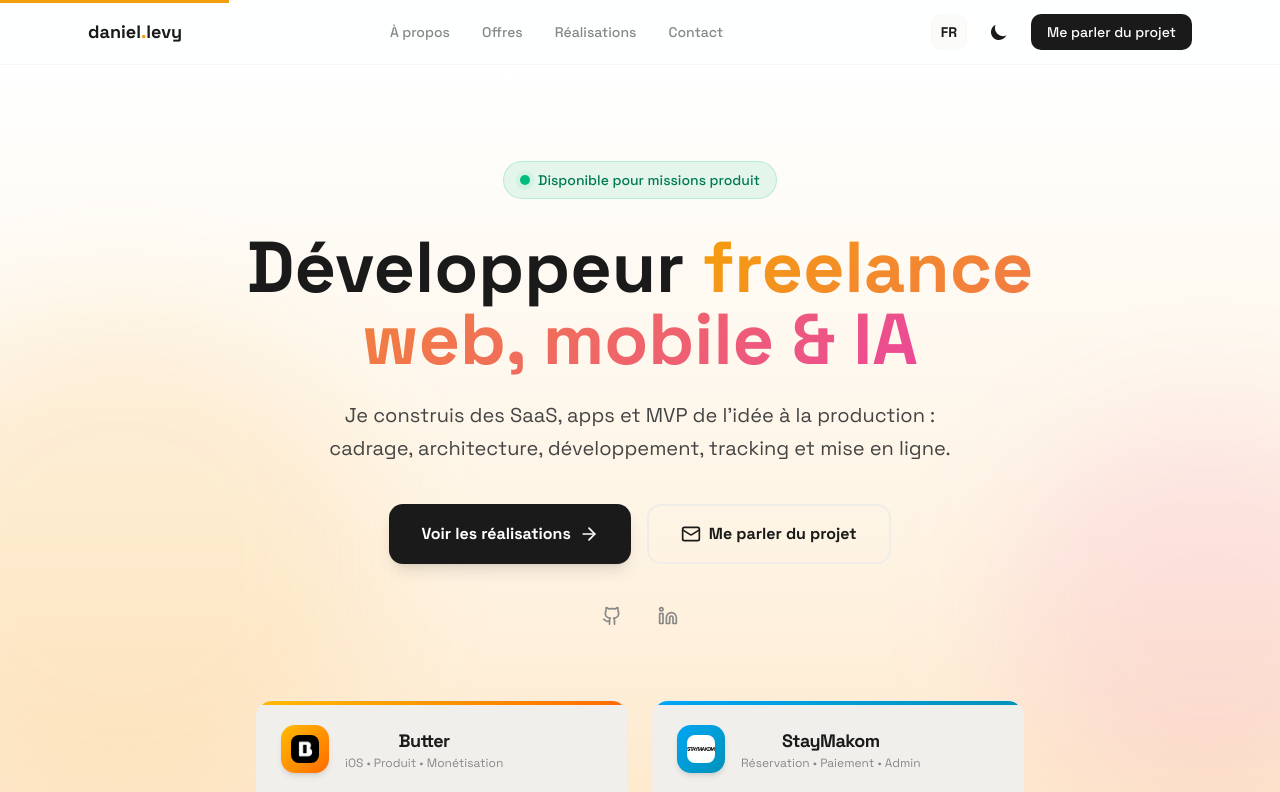
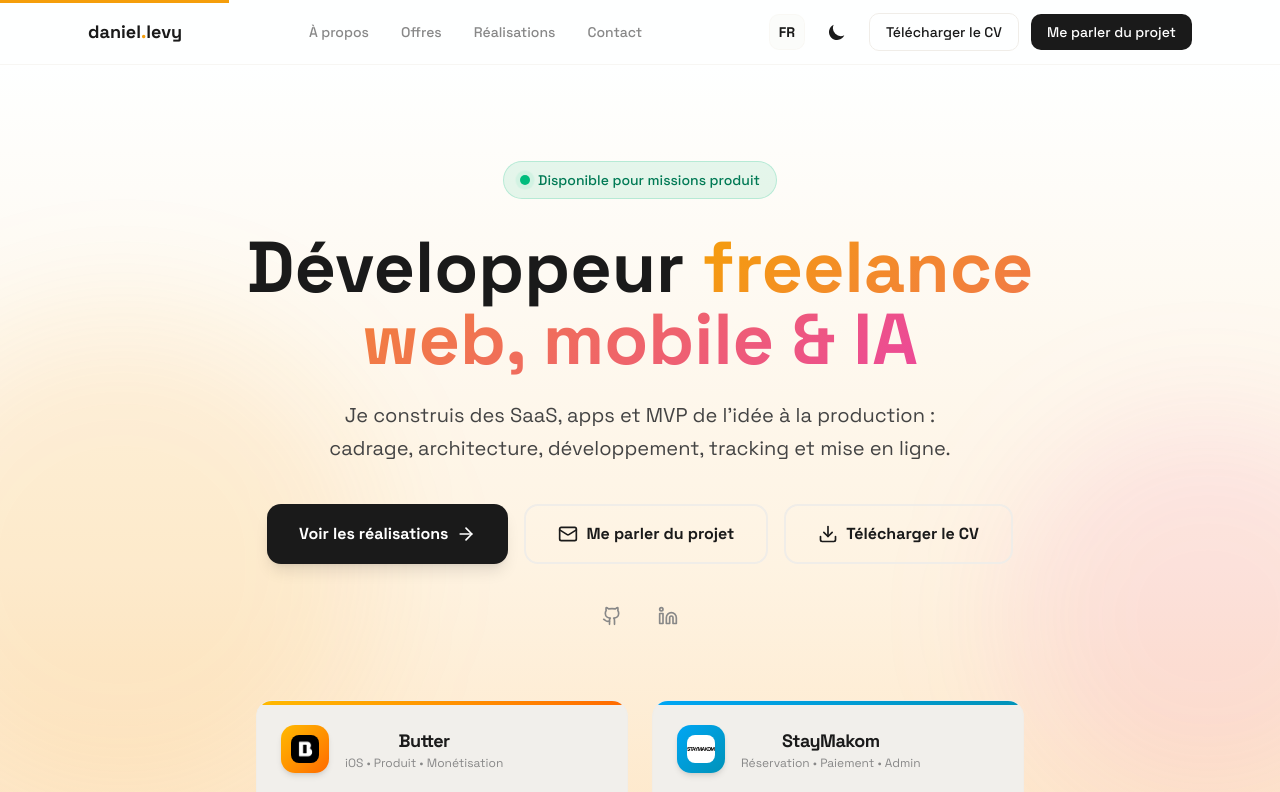
Before and after one commit to danou294/portfolio, a Next.js app: page / in a window 1280 px wide. Shown: the top 792 px of the page. Built offline with nearby package versions, Linux system fonts and the light colour scheme.

Commit message:
feat: add downloadable cv

```diff
--- a/src/app/components/Contact.tsx
+++ b/src/app/components/Contact.tsx
@@ -1,6 +1,6 @@
 "use client";
 import { motion } from "framer-motion";
-import { Mail, Linkedin } from "lucide-react";
+import { Download, Mail, Linkedin } from "lucide-react";
 import { useLanguage } from "../contexts/LanguageContext";
 
 export default function Contact() {
@@ -50,6 +50,15 @@ export default function Contact() {
             <Linkedin className="mr-2 w-5 h-5" />
             LinkedIn
           </a>
+
+          <a
+            href="/docs/cv-daniel-levy.pdf"
+            download
+            className="inline-flex items-center justify-center px-8 py-4 rounded-xl border-2 border-border text-foreground font-semibold text-base hover:bg-secondary transition-colors"
+          >
+            <Download className="mr-2 w-5 h-5" />
+            {t("nav.downloadCV")}
+          </a>
         </motion.div>
 
         <motion.p
--- a/src/app/components/Header.tsx
+++ b/src/app/components/Header.tsx
@@ -28,7 +28,7 @@ export default function Header() {
         </a>
 
         {/* Navigation desktop */}
-        <nav className="hidden md:flex items-center gap-8">
+        <nav className="hidden lg:flex items-center gap-8">
           {navLinks.map((link) => (
             <a
               key={link.href}
@@ -41,9 +41,16 @@ export default function Header() {
         </nav>
 
         {/* Actions desktop */}
-        <div className="hidden md:flex items-center gap-3">
+        <div className="hidden lg:flex items-center gap-3">
           <LanguageToggle />
           <ThemeToggle />
+          <a
+            href="/docs/cv-daniel-levy.pdf"
+            download
+            className="inline-flex items-center px-4 py-2 rounded-lg border border-border text-foreground text-sm font-medium hover:bg-secondary transition-colors"
+          >
+            {t("nav.downloadCV")}
+          </a>
           <a
             href="#contact"
             className="inline-flex items-center px-4 py-2 rounded-lg bg-[#1A1A1A] dark:bg-[#F0EDE8] text-white dark:text-[#111113] text-sm font-medium hover:opacity-90 transition-opacity"
@@ -53,7 +60,7 @@ export default function Header() {
         </div>
 
         {/* Mobile actions */}
-        <div className="md:hidden flex items-center gap-2">
+        <div className="lg:hidden flex items-center gap-2">
           <LanguageToggle />
           <ThemeToggle />
           <button
@@ -69,7 +76,7 @@ export default function Header() {
       </div>
 
       {/* Mobile menu */}
-      <div className={`md:hidden absolute top-full left-0 right-0 glass border-b border-border/50 transition-all duration-300 ${isMenuOpen ? "opacity-100 visible" : "opacity-0 invisible"}`}>
+      <div className={`lg:hidden absolute top-full left-0 right-0 glass border-b border-border/50 transition-all duration-300 ${isMenuOpen ? "opacity-100 visible" : "opacity-0 invisible"}`}>
         <nav className="flex flex-col py-4 px-4 gap-1">
           {navLinks.map((link) => (
             <a
@@ -88,6 +95,14 @@ export default function Header() {
           >
             {t("contact.contactMe")}
           </a>
+          <a
+            href="/docs/cv-daniel-levy.pdf"
+            download
+            onClick={() => setIsMenuOpen(false)}
+            className="mx-4 py-3 text-center rounded-lg border border-border text-foreground font-medium"
+          >
+            {t("nav.downloadCV")}
+          </a>
         </nav>
       </div>
     </header>
--- a/src/app/components/Hero.tsx
+++ b/src/app/components/Hero.tsx
@@ -1,7 +1,7 @@
 "use client";
 import { motion } from "framer-motion";
 import Image from "next/image";
-import { ArrowRight, Mail, Github, Linkedin } from "lucide-react";
+import { ArrowRight, Download, Mail, Github, Linkedin } from "lucide-react";
 import { useLanguage } from "../contexts/LanguageContext";
 import Link from "next/link";
 import frTranslations from "../lib/translations/fr.json";
@@ -144,7 +144,7 @@ export default function Hero() {
             initial={{ opacity: 0, y: 20 }}
             animate={{ opacity: 1, y: 0 }}
             transition={{ duration: 0.6, delay: 0.3 }}
-            className="flex flex-col sm:flex-row gap-4 justify-center mb-8"
+            className="flex flex-col sm:flex-row sm:flex-wrap gap-4 justify-center mb-8"
           >
             <a
               href="#projects"
@@ -159,6 +159,14 @@ export default function Hero() {
             >
               <Mail className="mr-2 w-5 h-5" />
               {t("contact.contactMe")}
+            </a>
+            <a
+              href="/docs/cv-daniel-levy.pdf"
+              download
+              className="inline-flex items-center justify-center px-8 py-4 rounded-xl border-2 border-border text-foreground font-semibold text-base hover:bg-secondary transition-colors"
+            >
+              <Download className="mr-2 w-5 h-5" />
+              {t("nav.downloadCV")}
             </a>
           </motion.div>
 
```
Also changed, not shown: 1 other file (tests, documents, lock files or other folders).
